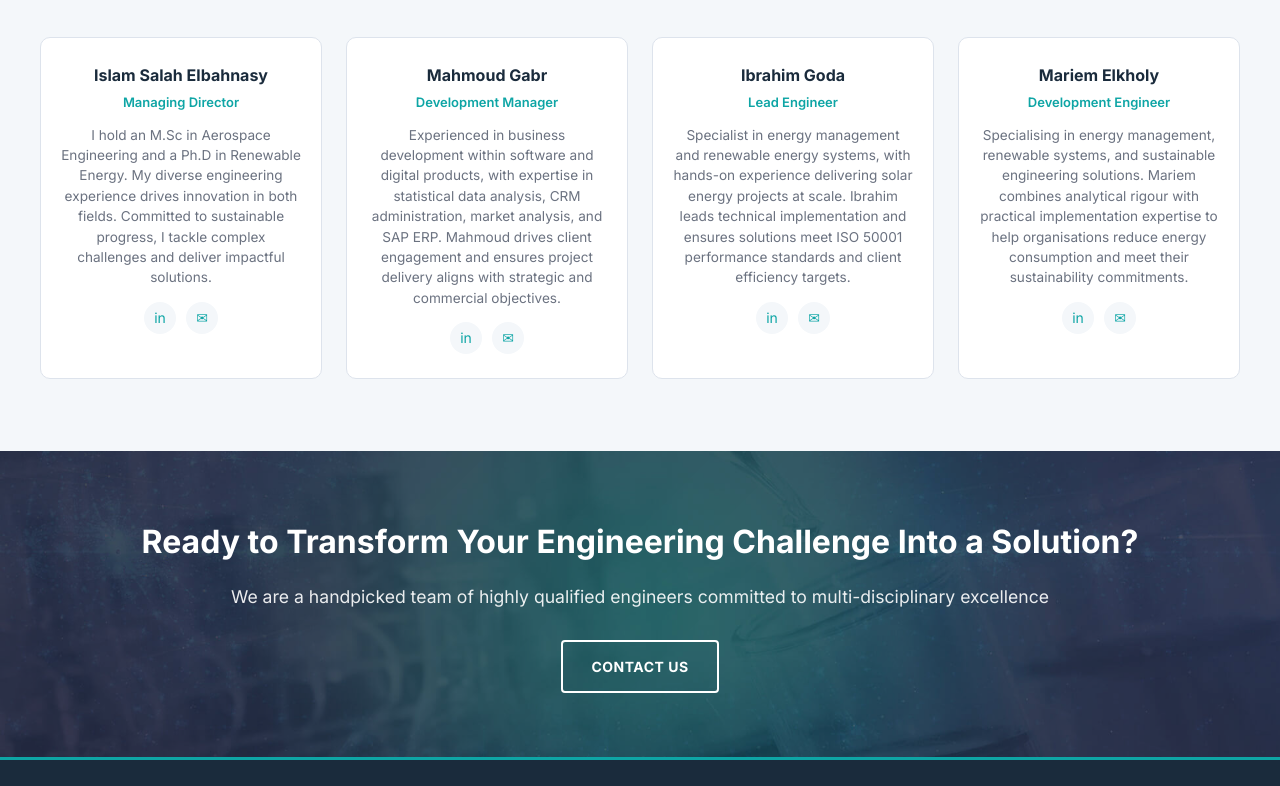
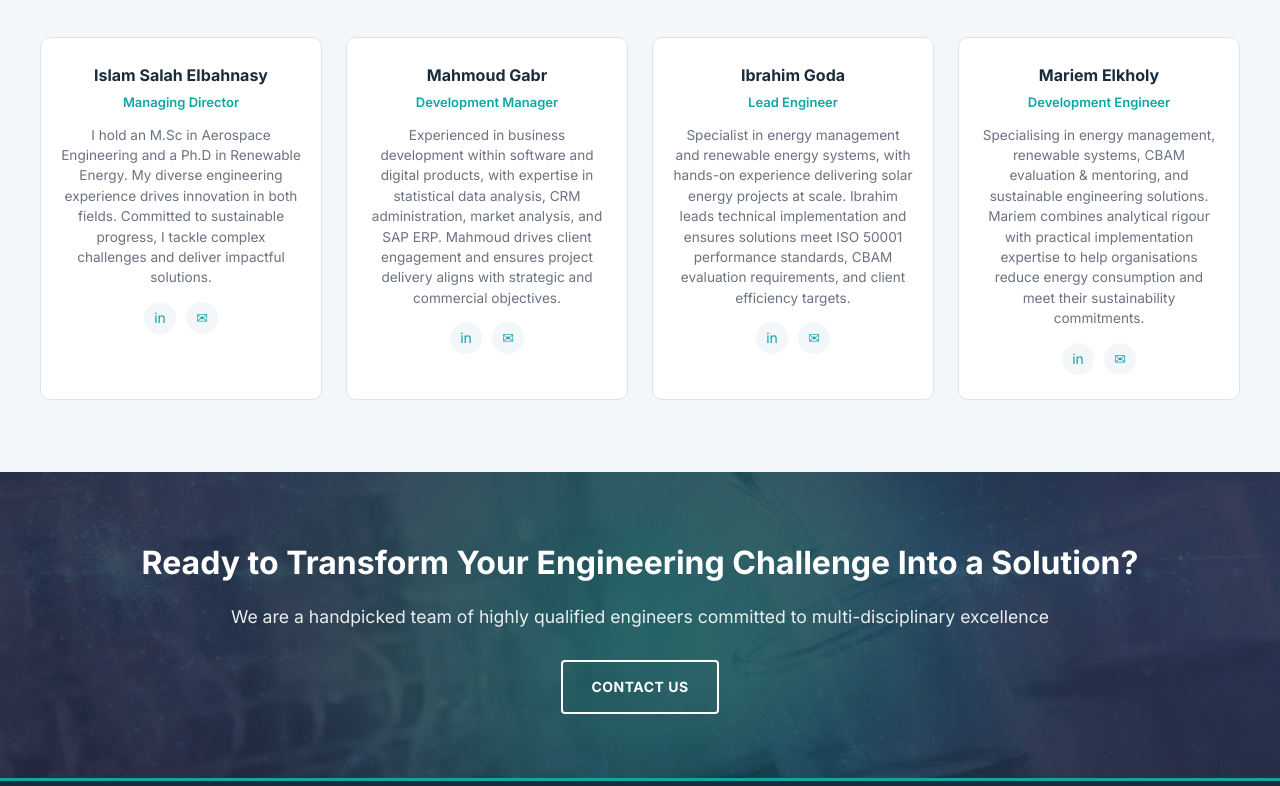
Before and after one commit to simdyns/simdyns-website, a website: page about/index.html in a window 1280 px wide. Shown: the part 1366-2152 px from the top of the page. Drawn offline with Linux system fonts and the light colour scheme.

Commit message:
Add CBAM evaluation & mentoring to all energy management sections
Co-Authored-By: Claude Sonnet 4.6 <noreply@anthropic.com>

```diff
--- a/about/index.html
+++ b/about/index.html
@@ -151,7 +151,7 @@
       <div class="team-card">
         <h3>Ibrahim Goda</h3>
         <p class="role">Lead Engineer</p>
-        <p>Specialist in energy management and renewable energy systems, with hands-on experience delivering solar energy projects at scale. Ibrahim leads technical implementation and ensures solutions meet ISO 50001 performance standards and client efficiency targets.</p>
+        <p>Specialist in energy management and renewable energy systems, with hands-on experience delivering solar energy projects at scale. Ibrahim leads technical implementation and ensures solutions meet ISO 50001 performance standards, CBAM evaluation requirements, and client efficiency targets.</p>
         <div class="team-links">
           <a href="//www.linkedin.com/in/ibrahem-goda/" target="_blank" title="LinkedIn">in</a>
           <a href="mailto:ig@simdyns.com" title="Email">✉</a>
@@ -160,7 +160,7 @@
       <div class="team-card">
         <h3>Mariem Elkholy</h3>
         <p class="role">Development Engineer</p>
-        <p>Specialising in energy management, renewable systems, and sustainable engineering solutions. Mariem combines analytical rigour with practical implementation expertise to help organisations reduce energy consumption and meet their sustainability commitments.</p>
+        <p>Specialising in energy management, renewable systems, CBAM evaluation &amp; mentoring, and sustainable engineering solutions. Mariem combines analytical rigour with practical implementation expertise to help organisations reduce energy consumption and meet their sustainability commitments.</p>
         <div class="team-links">
           <a href="//www.linkedin.com/in/mariem-elkholy/" target="_blank" title="LinkedIn">in</a>
           <a href="mailto:mk@simdyns.com" title="Email">✉</a>
```
Also changed, not shown: cases/index.html (+1 -0 lines), index.html (+2 -2 lines), services/index.html (+1 -0 lines).
